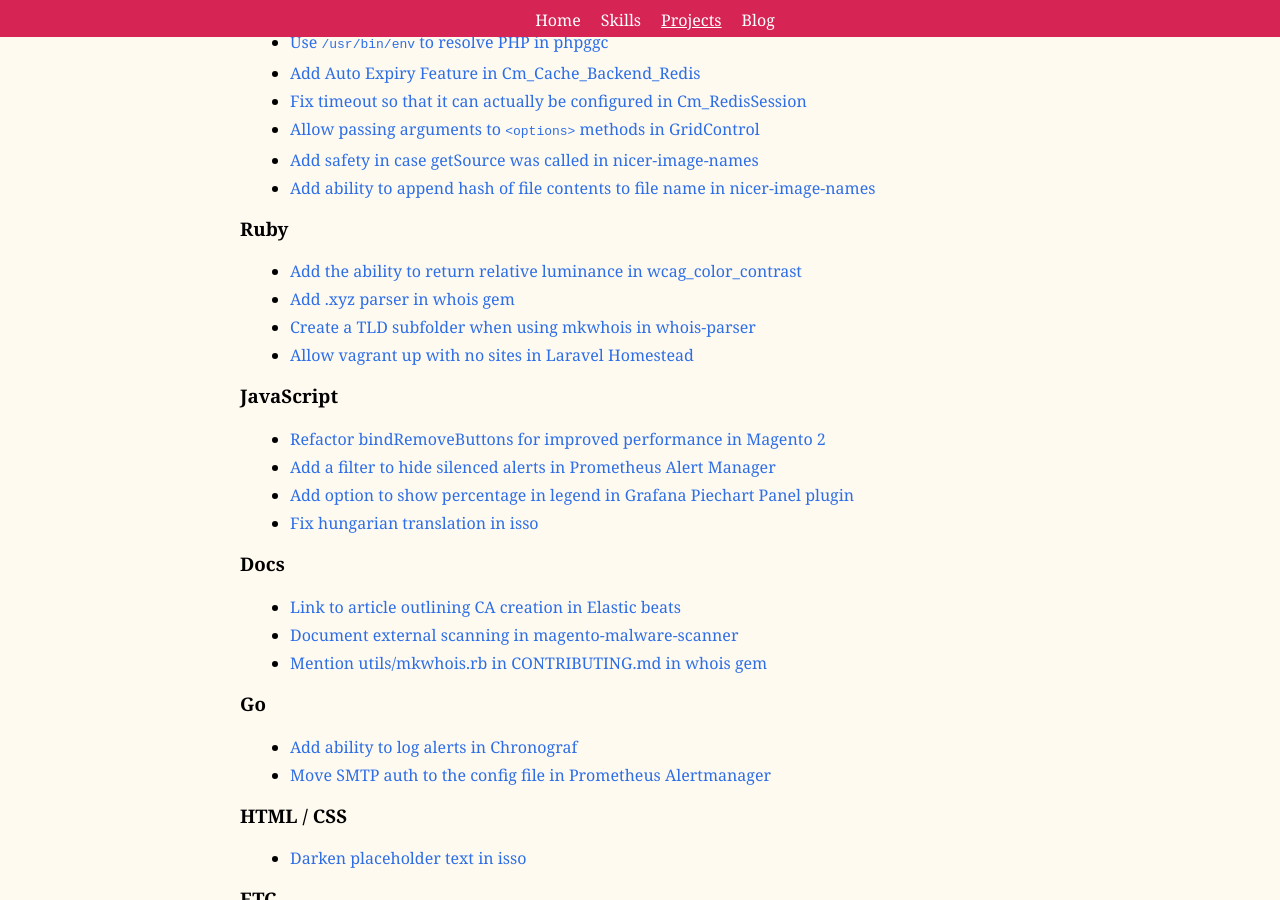
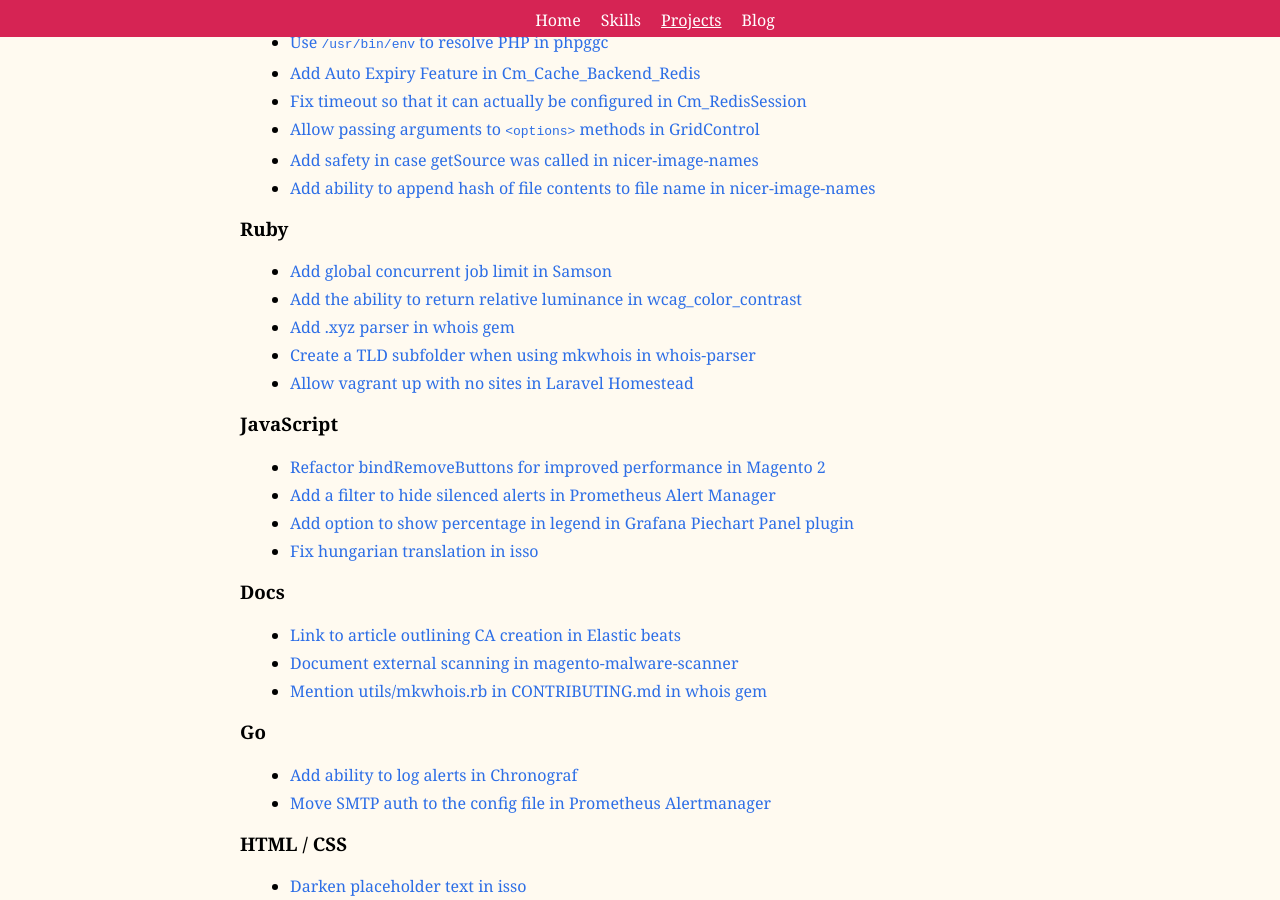
Before and after one commit to mpchadwick/mpchadwick.github.io, a Jekyll site: the page built from projects.md, in a window 1280 px wide and 900 px high, scrolled down 3444 px. Built offline with Jekyll 4.4.1, drawn with Linux system fonts in a browser that asks for light colours.

Commit message:
[OSC] Global concurrent deploy limit

```diff
--- a/_data/open_source_contributions.yml
+++ b/_data/open_source_contributions.yml
@@ -73,6 +73,11 @@
   link: https://github.com/posativ/isso/pull/355
   type: JavaScript
 
+- project: Samson
+  title: Add global concurrent job limit
+  link: https://github.com/zendesk/samson/pull/2402
+  type: Ruby
+
 - project: wcag_color_contrast
   title: Add the ability to return relative luminance
   link: https://github.com/mkdynamic/wcag_color_contrast/pull/2
```
